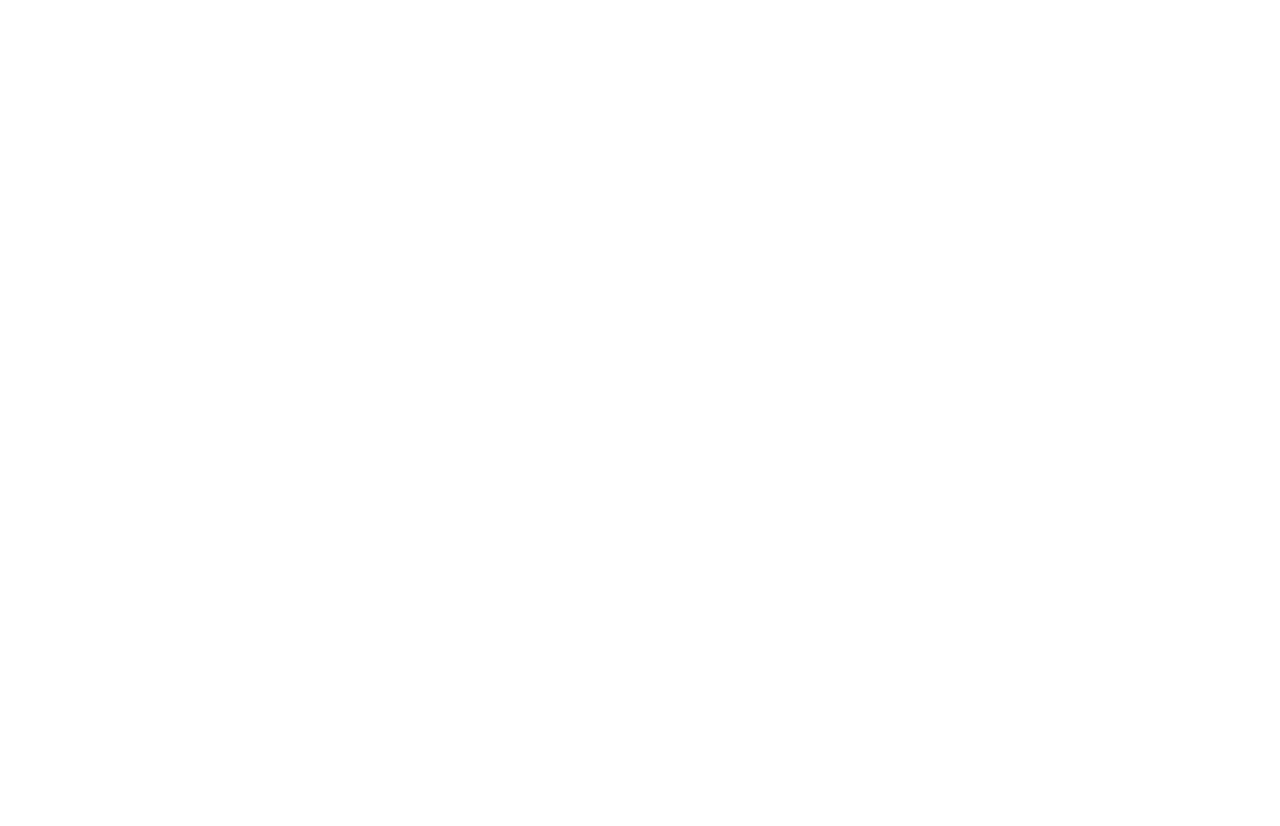
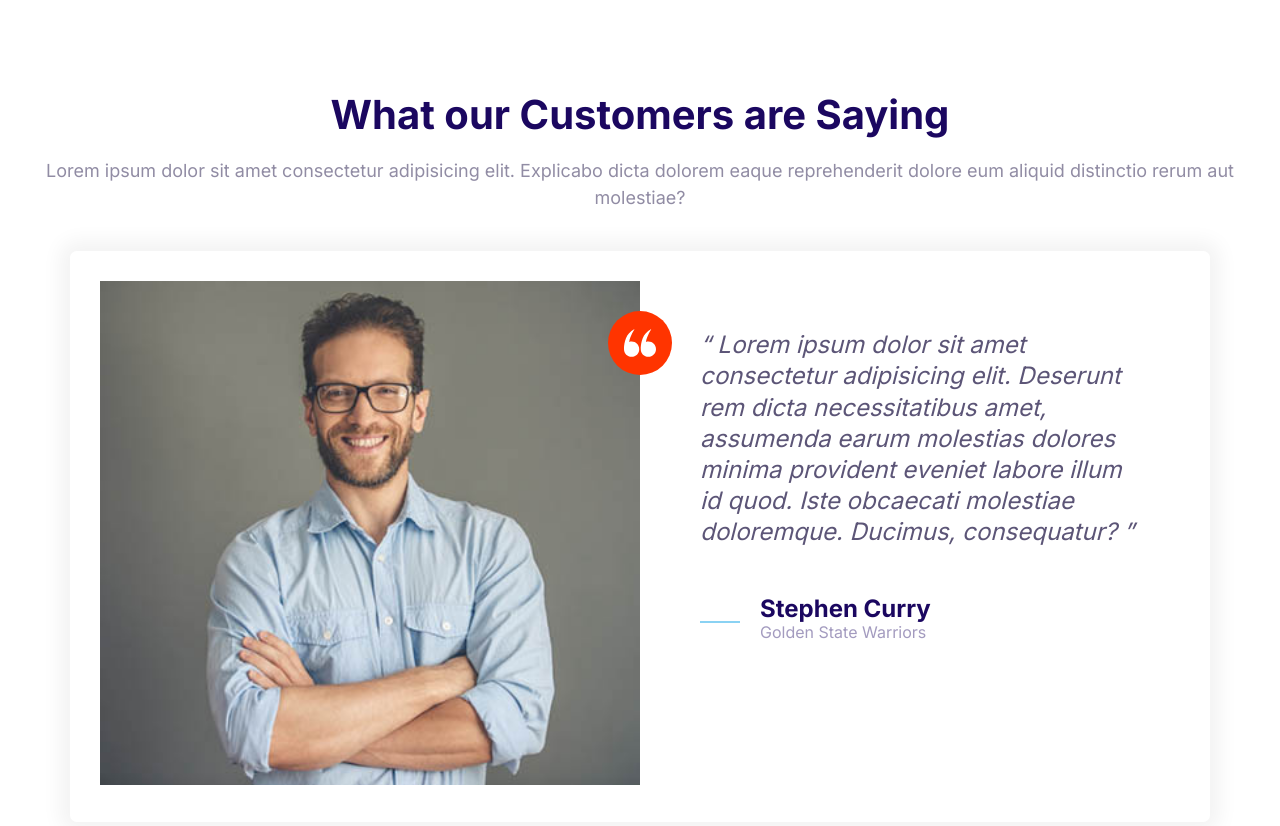
Before and after one commit to Guhanzzz/Moshify, a plain HTML site: page index.html in a window 1280 px wide. Before the commit the page ends 800 px from the top, so only its background shows below. Drawn offline with Linux system fonts and the light colour scheme.

Commit message:
testimonial block done

```diff
--- a/css/styles.css
+++ b/css/styles.css
@@ -610,6 +610,7 @@ a{
 
 .block__header{
     text-align: center;
+    margin-bottom: 4rem;
 }
 
 .block__heading{
--- a/index.html
+++ b/index.html
@@ -15,6 +15,54 @@
     <title>Moshify</title>
   </head>
   <body>
+    <section class="block">
+      <header class="block__header">
+        <h2>What our Customers are Saying</h2>
+        <p>
+          Lorem ipsum dolor sit amet consectetur adipisicing elit. Explicabo
+          dicta dolorem eaque reprehenderit dolore eum aliquid distinctio rerum
+          aut molestiae?
+        </p>
+      </header>
+      <div class="container">
+        <div class="card testimonial">
+          <div class="grid grid--1x2">
+            <div class="testimonial__img">
+              <img
+                src="/images/testimonial.jpg"
+                alt="A happy smiling customer"
+              />
+              <span class="icon-container icon-container-accent">
+                <svg class="icon icon--small icon--white">
+                  <use xlink:href="/images/sprite.svg#quotes"></use>
+                </svg>
+              </span>
+            </div>
+            <blockquote class="quote">
+              <p class="quote__text">
+                Lorem ipsum dolor sit amet consectetur adipisicing elit.
+                Deserunt rem dicta necessitatibus amet, assumenda earum
+                molestias dolores minima provident eveniet labore illum id quod.
+                Iste obcaecati molestiae doloremque. Ducimus, consequatur?
+              </p>
+              <footer class="quote__footer">
+                <div class="media">
+                  <div class="media__image">
+                    <svg class="icon icon--primary quote__line">
+                      <use xlink:href="/images/sprite.svg#line"></use>
+                    </svg>
+                  </div>
+                  <div class="media__body">
+                    <h3 class="quote__author">Stephen Curry</h3>
+                    <p class="quote__organization">Golden State Warriors</p>
+                  </div>
+                </div>
+              </footer>
+            </blockquote>
+          </div>
+        </div>
+      </div>
+    </section>
     <script src="/js/main.js"></script>
   </body>
 </html>
```
Also changed, not shown: components/testimonial-block.html (added, +45 -0 lines).
